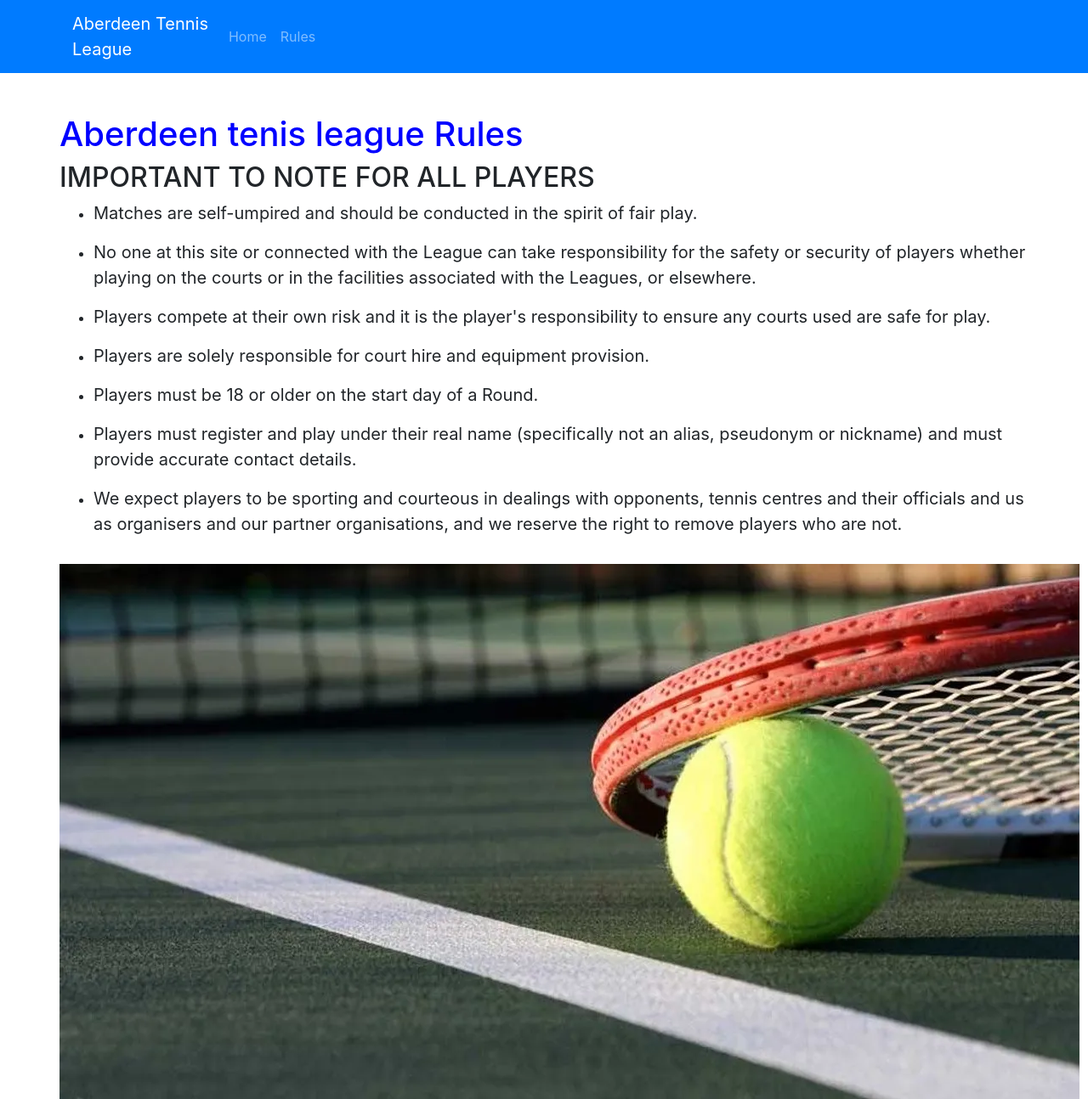
After one commit to DanCZika/tennnisLeague, a Django app: page /rules in a window 1280 px wide. The commit adds this page. Shown: the whole page at 85% size. Run offline with Django 4.2, Linux system fonts and the light colour scheme; some libraries are stand-ins or nearby versions.

Commit message:
URLS added, index and rules page added

```diff
--- /dev/null
+++ b/tennisLeague/core/urls.py
@@ -0,0 +1,7 @@
+from core import views
+from django.urls import path
+
+urlpatterns = [
+    path('', views.index, name='index'),
+    path('rules', views.rules, name='rules'),
+]
--- a/tennisLeague/core/views.py
+++ b/tennisLeague/core/views.py
@@ -1,3 +1,10 @@
 from django.shortcuts import render
 
 # Create your views here.
+def index(request):
+    my_dict = {'insert_me': "inserted text"}
+    return render(request, 'index.html', my_dict)
+
+def rules(request):
+    # my_dict = {'insert_me': "ide tette"}
+    return render(request, 'rules.html')
--- /dev/null
+++ b/tennisLeague/static/style/master.css
@@ -0,0 +1,8 @@
+#block-menu-top {
+ background-color: #16316F;
+ /* height: 100px; */
+}
+
+h1{
+	color: blue;
+}
--- a/tennisLeague/templates/html/base.html
+++ b/tennisLeague/templates/base.html
@@ -19,7 +19,7 @@
 		<!-- #cd480e -->
 		<nav class="navbar navbar-expand-sm navbar-dark bg-primary ">
 			<div class="container">
-		  <a class="navbar-brand" href="#">Alburry Tennis<br>League </a>
+		  <a class="navbar-brand" href="#">Aberdeen Tennis<br>League </a>
 		  <button class="navbar-toggler" type="button" data-toggle="collapse" data-target="#collapsibleNavbar">
 		    <span class="navbar-toggler-icon"></span>
 		  </button>
@@ -28,41 +28,9 @@
 		      <li class="nav-item">
 		        <a class="nav-link" href="{% url 'index' %}">Home</a>
 		      </li>
-		      <li class="nav-item">
-		        <a class="nav-link" href="{% url 'current_round' %}">Current Round</a>
-		      </li>
-		      <li class="nav-item">
+			  <li class="nav-item">
 		        <a class="nav-link" href="{% url 'rules' %}">Rules</a>
 		      </li>
-					<li class="nav-item">
-						<a class="nav-link" href="#">Report Score</a>
-					</li>
-					{% if user.is_authenticated %}
-					<li class="nav-item mx-3 ">
-						<a class="nav-link" href="#">Player info</a>
-					</li>
-					{% endif %}
-				</ul>
-				<ul class="navbar-nav ml-auto">
-					{% if user.is_authenticated %}
-					<li class="nav-item mx-3 ">
-						<a class="nav-link" href="#">Welcome: {{ user.get_username }}</a>
-					</li>
-					<li class="nav-item">
-						<!-- <a class="nav-link" href="{% url 'logout' %}">Log Out</a> -->
-						<form class="logout_link " action="{% url 'logout' %}" method="post">
-							{% csrf_token %}
-							<button type="submit" name="button" class="btn btn-secondary btn-sm">Logout</button>
-						</form>
-					</li>
-					{% else %}
-					<li class="nav-item">
-						<a class="nav-link" href="{% url 'register' %}">Register</a>
-					</li>
-					<li class="nav-item">
-						<a class="nav-link" href="{% url 'login' %}">Log In</a>
-					</li>
-					{% endif %}
 		    </ul>
 		  </div>
 		</div>
--- /dev/null
+++ b/tennisLeague/templates/rules.html
@@ -0,0 +1,41 @@
+{% extends "base.html" %}
+
+{% block content %}
+
+<div class="row row mt-5">
+	<h1>Aberdeen tenis league Rules</h1>
+</div>
+<div class="row">
+	<h2>IMPORTANT TO NOTE FOR ALL PLAYERS</h2>
+
+
+	<ul><li aria-level="1" dir="ltr">
+	<p dir="ltr" role="presentation"><span style="font-size:20px;">Matches are self-umpired and should be conducted in the spirit of fair play.</span></p>
+	</li>
+	<li aria-level="1" dir="ltr">
+	<p dir="ltr" role="presentation"><span style="font-size:20px;">No one at this site or connected with the League can take responsibility for the safety or security of players whether playing on the courts or in the facilities associated with the Leagues, or elsewhere.</span></p>
+	</li>
+	<li aria-level="1" dir="ltr">
+	<p dir="ltr" role="presentation"><span style="font-size:20px;">Players compete at their own risk and it is the player's responsibility to ensure any courts used are safe for play.</span></p>
+	</li>
+	<li aria-level="1" dir="ltr">
+	<p dir="ltr" role="presentation"><span style="font-size:20px;">Players are solely responsible for court hire and equipment provision.</span></p>
+	</li>
+	<li aria-level="1" dir="ltr">
+	<p dir="ltr" role="presentation"><span style="font-size:20px;">Players must be 18 or older on the start day of a Round.</span></p>
+	</li>
+	<li aria-level="1" dir="ltr">
+	<p dir="ltr" role="presentation"><span style="font-size:20px;">Players must register and play under their real name (specifically not an alias, pseudonym or nickname) and must provide accurate contact details.</span></p>
+	</li>
+	<li aria-level="1" dir="ltr">
+	<p dir="ltr" role="presentation"><span style="font-size:20px;">We expect players to be sporting and courteous in dealings with opponents, tennis centres and their officials and us as organisers and our partner organisations, and we reserve the right to remove players who are not.</span></p>
+	</li>
+	</ul>
+</div>
+
+<div class="row">
+	{% load static %}
+	<img src="{% static 'images/tennis1.webp' %}" alt="tennis1">
+</div>
+
+{% endblock content %}
--- a/tennisLeague/tennisLeague/urls.py
+++ b/tennisLeague/tennisLeague/urls.py
@@ -15,7 +15,14 @@ Including another URLconf
 """
 from django.contrib import admin
 from django.urls import path
+from core import views
+
+from django.urls import include
 
 urlpatterns = [
     path('admin/', admin.site.urls),
 ]
+
+urlpatterns += [
+    path('', include('core.urls')),
+]
```
Also changed, not shown: tennisLeague/templates/html/index.html (deleted, +0 -18 lines), tennisLeague/templates/index.html (added, +17 -0 lines), tennisLeague/static/images/tennis1.webp (added).
